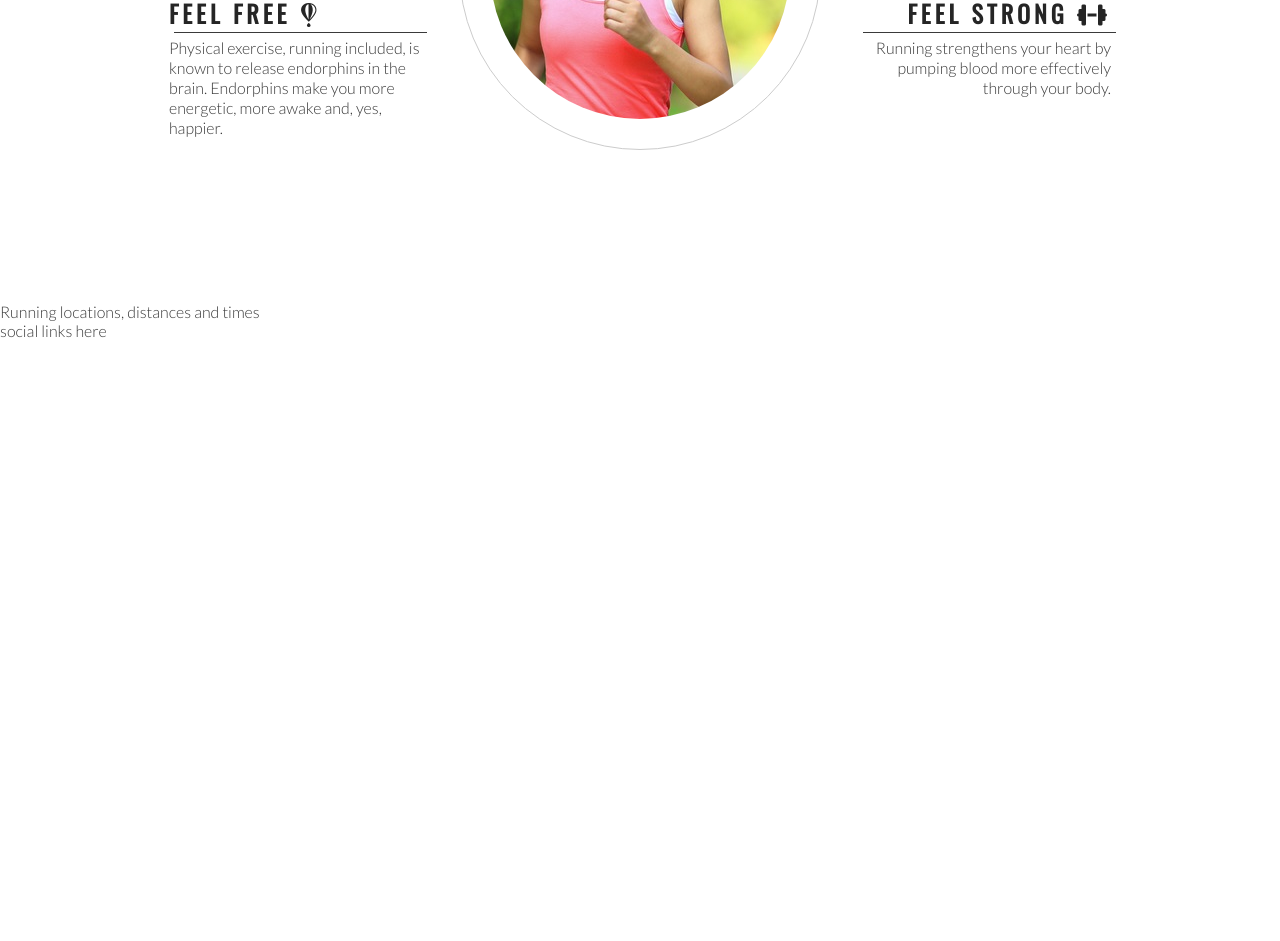
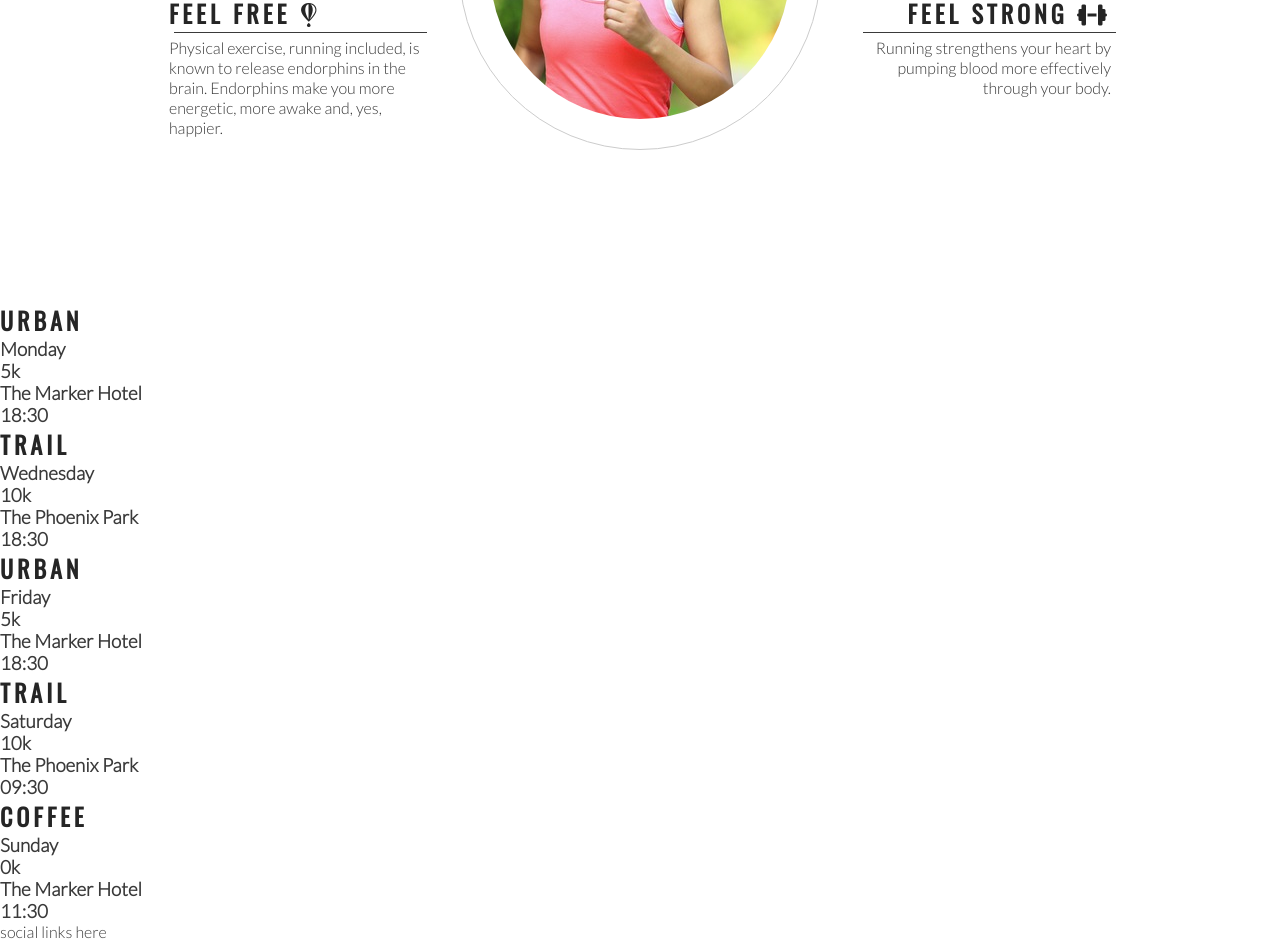
Before and after one commit to CAKarlsson/love-running-project, a plain HTML site: page index.html in a window 1280 px wide. Shown: the part 993-1934 px from the top of the page. Before the commit the page ends 1333 px from the top, so only its background shows below. Drawn offline with nearby package versions, Linux system fonts and the light colour scheme.

Commit message:
Add meetup times main structure

```diff
--- a/index.html
+++ b/index.html
@@ -83,7 +83,41 @@
         </div>
     </section>
     <section>
-        Running locations, distances and times
+        <div>
+            <h2>Urban</h2>
+            <h3>Monday</h3>
+            <h3>5k</h3>
+            <h3>The Marker Hotel</h3>
+            <h3>18:30</h3>
+        </div>
+        <div>
+            <h2>Trail</h2>
+            <h3>Wednesday</h3>
+            <h3>10k</h3>
+            <h3>The Phoenix Park</h3>
+            <h3>18:30</h3>
+        </div>
+        <div>
+            <h2>Urban</h2>
+            <h3>Friday</h3>
+            <h3>5k</h3>
+            <h3>The Marker Hotel</h3>
+            <h3>18:30</h3>
+        </div>
+        <div>
+            <h2>Trail</h2>
+            <h3>Saturday</h3>
+            <h3>10k</h3>
+            <h3>The Phoenix Park</h3>
+            <h3>09:30</h3>
+        </div>
+        <div>
+            <h2>Coffee</h2>
+            <h3>Sunday</h3>
+            <h3>0k</h3>
+            <h3>The Marker Hotel</h3>
+            <h3>11:30</h3>
+        </div>
     </section>
     <footer>
         social links here
```
